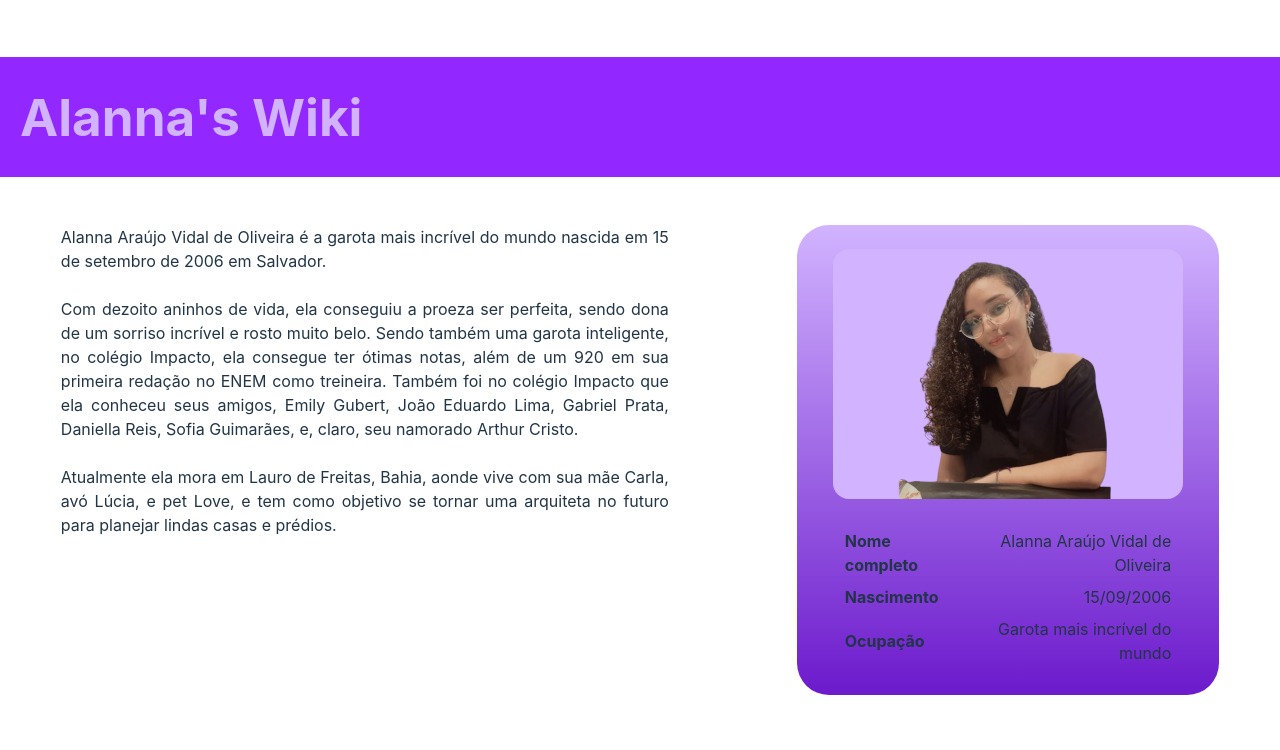
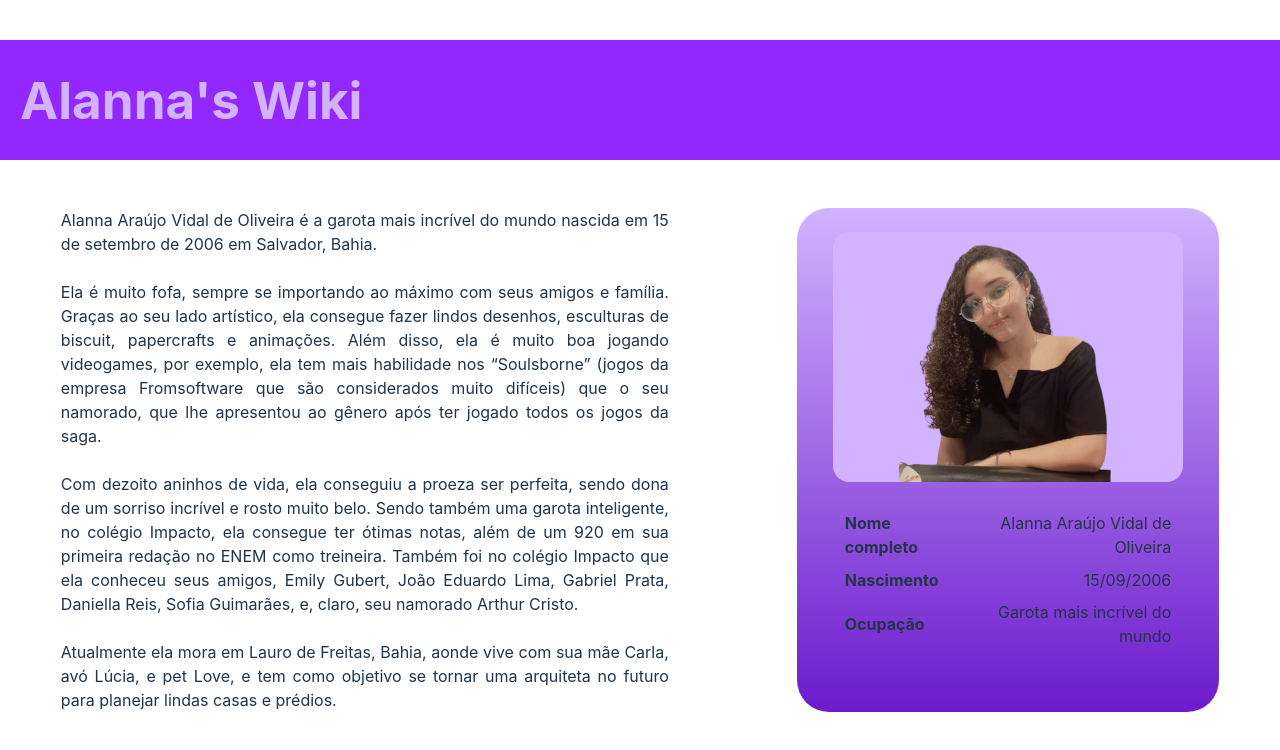
Before and after one commit to arthur-cristo/alannas_wiki, a React (Vite) app: page / in a window 1280 px wide. Shown: the top 750 px of the page. Built offline with nearby package versions, Linux system fonts and the light colour scheme.

Commit message:
Refactor Home component and update image source

```diff
--- a/components/Home.jsx
+++ b/components/Home.jsx
@@ -3,14 +3,24 @@ import '../style/Home.css'
 const Home = () => {
     return (
         <div className="container">
-            <p>Alanna Araújo Vidal de Oliveira é a garota mais incrível do mundo nascida em 15 de setembro de 2006 em Salvador.
+            <p>
+                Alanna Araújo Vidal de Oliveira é a garota mais incrível do mundo nascida em 15 de setembro de 2006 em Salvador, Bahia.
                 <br /><br />
-                Com dezoito aninhos de vida, ela conseguiu a proeza ser perfeita, sendo dona de um sorriso incrível e rosto muito belo. Sendo também uma garota inteligente, no colégio Impacto, ela consegue ter ótimas notas, além de um 920 em sua primeira redação no ENEM como treineira. Também foi no colégio Impacto que ela conheceu seus amigos, Emily Gubert, João Eduardo Lima, Gabriel Prata, Daniella Reis, Sofia Guimarães, e, claro, seu namorado Arthur Cristo.
+                Ela é muito fofa, sempre se importando ao máximo com seus amigos e família. Graças ao seu lado artístico, ela consegue
+                fazer lindos desenhos, esculturas de biscuit, papercrafts e animações.  Além disso, ela é muito boa jogando videogames,
+                por exemplo, ela tem mais habilidade nos “Soulsborne” (jogos da empresa Fromsoftware que são considerados muito difíceis)
+                que o seu namorado, que lhe apresentou ao gênero após ter jogado todos os jogos da saga.
                 <br /><br />
-                Atualmente ela mora em Lauro de Freitas, Bahia, aonde vive com sua mãe Carla, avó Lúcia, e pet Love, e tem como objetivo se tornar uma arquiteta no futuro para planejar lindas casas e prédios.
+                Com dezoito aninhos de vida, ela conseguiu a proeza ser perfeita, sendo dona de um sorriso incrível e rosto muito belo.
+                Sendo também uma garota inteligente, no colégio Impacto, ela consegue ter ótimas notas, além de um 920 em sua primeira
+                redação no ENEM como treineira. Também foi no colégio Impacto que ela conheceu seus amigos, Emily Gubert, João Eduardo
+                Lima, Gabriel Prata, Daniella Reis, Sofia Guimarães, e, claro, seu namorado Arthur Cristo.
+                <br /><br />
+                Atualmente ela mora em Lauro de Freitas, Bahia, aonde vive com sua mãe Carla, avó Lúcia, e pet Love, e tem como objetivo
+                se tornar uma arquiteta no futuro para planejar lindas casas e prédios.
             </p>
             <div className="card">
-                <img src="\public\first_card_resized.png" alt="Alanna no Laço Gaúcho" />
+                <img src='./assets/img/first_card.png' alt="Alanna no Laço Gaúcho" />
                 <table>
                     <tbody>
                         <tr>
```
